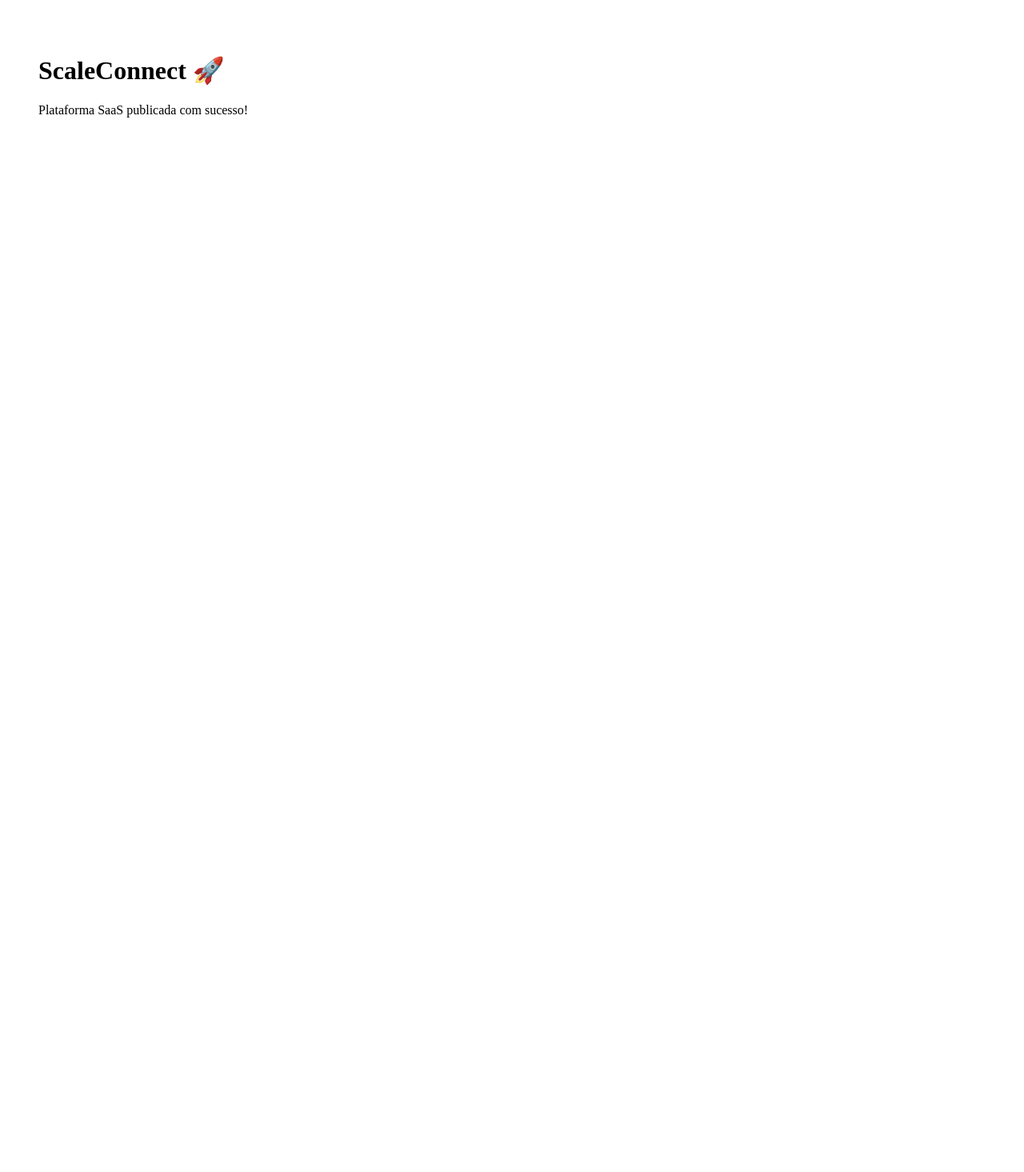
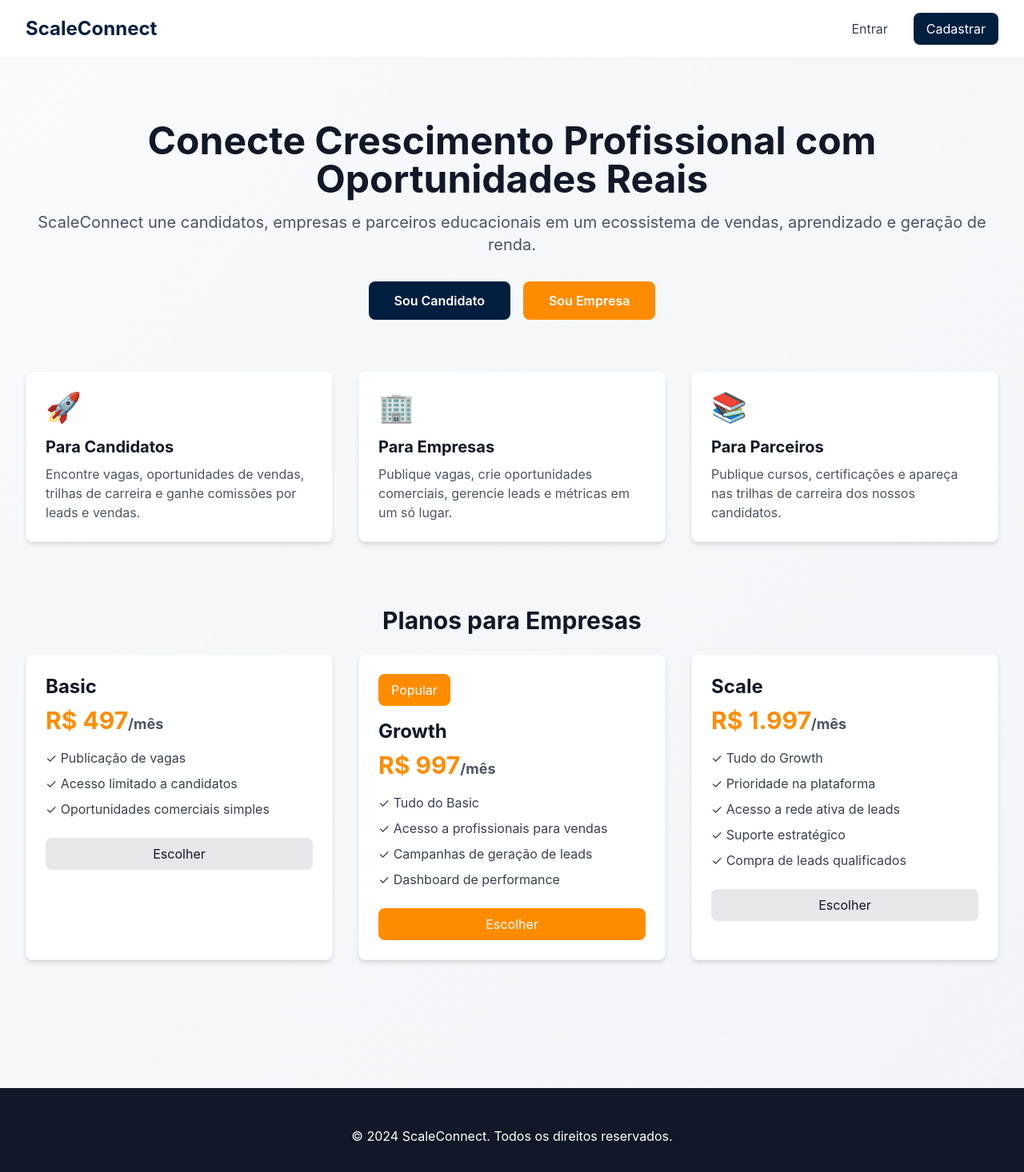
Before and after one commit to deniscansio/scaleconnect, a Next.js app: page / in a window 1280 px wide. Shown: the top 1466 px of the page at 80% size. Before the commit the page ends 800 px from the top, so only its background shows below. Built offline with nearby package versions, Linux system fonts and the light colour scheme.

Commit message:
Add files via upload

```diff
--- /dev/null
+++ b/app/globals.css
@@ -0,0 +1,67 @@
+@tailwind base;
+@tailwind components;
+@tailwind utilities;
+
+* {
+  margin: 0;
+  padding: 0;
+  box-sizing: border-box;
+}
+
+body {
+  font-family: 'Inter', system-ui, sans-serif;
+  background-color: #ffffff;
+  color: #1a1a1a;
+}
+
+/* Candidate Theme */
+.candidate-theme {
+  --primary: #001F3F;
+  --secondary: #FF8C00;
+  --light: #E8F4F8;
+  --dark: #000A1A;
+  --accent: #FFB84D;
+}
+
+/* Company Theme */
+.company-theme {
+  --primary: #FF8C00;
+  --secondary: #001F3F;
+  --light: #FFF5E6;
+  --dark: #4D2600;
+  --accent: #0033CC;
+}
+
+/* Admin Theme */
+.admin-theme {
+  --primary: #000000;
+  --secondary: #FFFFFF;
+  --light: #F5F5F5;
+  --dark: #1A1A1A;
+  --accent: #666666;
+}
+
+/* Utility Classes */
+.btn-primary {
+  @apply px-6 py-2 rounded-lg font-semibold transition-all duration-200;
+}
+
+.btn-primary:hover {
+  @apply opacity-90 transform scale-105;
+}
+
+.card {
+  @apply bg-white rounded-lg shadow-md p-6 border border-gray-100;
+}
+
+.input-field {
+  @apply w-full px-4 py-2 border border-gray-300 rounded-lg focus:outline-none focus:ring-2 focus:ring-offset-2;
+}
+
+.section-title {
+  @apply text-3xl font-bold text-gray-900 mb-6;
+}
+
+.section-subtitle {
+  @apply text-lg text-gray-600 mb-4;
+}
--- a/app/layout.tsx
+++ b/app/layout.tsx
@@ -1,18 +1,19 @@
-import type { Metadata } from "next";
+import type { Metadata } from 'next'
+import './globals.css'
 
 export const metadata: Metadata = {
-  title: "ScaleConnect",
-  description: "Plataforma ScaleConnect",
-};
+  title: 'ScaleConnect - Plataforma SaaS de Vendas e Carreira',
+  description: 'Conectando candidatos, empresas e parceiros educacionais para crescimento profissional e geração de renda.',
+}
 
 export default function RootLayout({
   children,
 }: {
-  children: React.ReactNode;
+  children: React.ReactNode
 }) {
   return (
     <html lang="pt-BR">
-      <body>{children}</body>
+      <body className="bg-white text-gray-900">{children}</body>
     </html>
-  );
+  )
 }
--- a/app/page.tsx
+++ b/app/page.tsx
@@ -1,8 +1,125 @@
+import Link from 'next/link'
+
 export default function Home() {
   return (
-    <main style={{ padding: 40 }}>
-      <h1>ScaleConnect 🚀</h1>
-      <p>Plataforma SaaS publicada com sucesso!</p>
+    <main className="min-h-screen bg-gradient-to-br from-slate-50 to-slate-100">
+      {/* Navigation */}
+      <nav className="bg-white shadow-sm">
+        <div className="max-w-7xl mx-auto px-4 sm:px-6 lg:px-8 py-4 flex justify-between items-center">
+          <div className="text-2xl font-bold text-candidate-primary">ScaleConnect</div>
+          <div className="flex gap-4">
+            <Link href="/login" className="px-4 py-2 text-gray-700 hover:text-gray-900">
+              Entrar
+            </Link>
+            <Link href="/signup" className="px-4 py-2 bg-candidate-primary text-white rounded-lg hover:bg-opacity-90">
+              Cadastrar
+            </Link>
+          </div>
+        </div>
+      </nav>
+
+      {/* Hero Section */}
+      <section className="max-w-7xl mx-auto px-4 sm:px-6 lg:px-8 py-20">
+        <div className="text-center mb-12">
+          <h1 className="text-5xl font-bold text-gray-900 mb-4">
+            Conecte Crescimento Profissional com Oportunidades Reais
+          </h1>
+          <p className="text-xl text-gray-600 mb-8">
+            ScaleConnect une candidatos, empresas e parceiros educacionais em um ecossistema de vendas, aprendizado e geração de renda.
+          </p>
+          <div className="flex gap-4 justify-center">
+            <Link href="/signup?type=candidate" className="px-8 py-3 bg-candidate-primary text-white rounded-lg font-semibold hover:bg-opacity-90 transition">
+              Sou Candidato
+            </Link>
+            <Link href="/signup?type=company" className="px-8 py-3 bg-company-primary text-white rounded-lg font-semibold hover:bg-opacity-90 transition">
+              Sou Empresa
+            </Link>
+          </div>
+        </div>
+
+        {/* Features Grid */}
+        <div className="grid md:grid-cols-3 gap-8 mt-16">
+          {/* Feature 1 */}
+          <div className="card">
+            <div className="text-4xl mb-4">🚀</div>
+            <h3 className="text-xl font-bold mb-2">Para Candidatos</h3>
+            <p className="text-gray-600">
+              Encontre vagas, oportunidades de vendas, trilhas de carreira e ganhe comissões por leads e vendas.
+            </p>
+          </div>
+
+          {/* Feature 2 */}
+          <div className="card">
+            <div className="text-4xl mb-4">🏢</div>
+            <h3 className="text-xl font-bold mb-2">Para Empresas</h3>
+            <p className="text-gray-600">
+              Publique vagas, crie oportunidades comerciais, gerencie leads e métricas em um só lugar.
+            </p>
+          </div>
+
+          {/* Feature 3 */}
+          <div className="card">
+            <div className="text-4xl mb-4">📚</div>
+            <h3 className="text-xl font-bold mb-2">Para Parceiros</h3>
+            <p className="text-gray-600">
+              Publique cursos, certificações e apareça nas trilhas de carreira dos nossos candidatos.
+            </p>
+          </div>
+        </div>
+
+        {/* Pricing Section */}
+        <div className="mt-20">
+          <h2 className="section-title text-center">Planos para Empresas</h2>
+          <div className="grid md:grid-cols-3 gap-8">
+            {/* Basic Plan */}
+            <div className="card border-2 border-gray-200">
+              <h3 className="text-2xl font-bold mb-2">Basic</h3>
+              <p className="text-3xl font-bold text-company-primary mb-4">R$ 497<span className="text-lg text-gray-600">/mês</span></p>
+              <ul className="space-y-2 mb-6 text-gray-700">
+                <li>✓ Publicação de vagas</li>
+                <li>✓ Acesso limitado a candidatos</li>
+                <li>✓ Oportunidades comerciais simples</li>
+              </ul>
+              <button className="w-full py-2 bg-gray-200 rounded-lg hover:bg-gray-300">Escolher</button>
+            </div>
+
+            {/* Growth Plan */}
+            <div className="card border-2 border-company-primary">
+              <div className="bg-company-primary text-white px-4 py-2 rounded-lg mb-4 inline-block">Popular</div>
+              <h3 className="text-2xl font-bold mb-2">Growth</h3>
+              <p className="text-3xl font-bold text-company-primary mb-4">R$ 997<span className="text-lg text-gray-600">/mês</span></p>
+              <ul className="space-y-2 mb-6 text-gray-700">
+                <li>✓ Tudo do Basic</li>
+                <li>✓ Acesso a profissionais para vendas</li>
+                <li>✓ Campanhas de geração de leads</li>
+                <li>✓ Dashboard de performance</li>
+              </ul>
+              <button className="w-full py-2 bg-company-primary text-white rounded-lg hover:bg-opacity-90">Escolher</button>
+            </div>
+
+            {/* Scale Plan */}
+            <div className="card border-2 border-gray-200">
+              <h3 className="text-2xl font-bold mb-2">Scale</h3>
+              <p className="text-3xl font-bold text-company-primary mb-4">R$ 1.997<span className="text-lg text-gray-600">/mês</span></p>
+              <ul className="space-y-2 mb-6 text-gray-700">
+                <li>✓ Tudo do Growth</li>
+                <li>✓ Prioridade na plataforma</li>
+                <li>✓ Acesso a rede ativa de leads</li>
+                <li>✓ Suporte estratégico</li>
+                <li>✓ Compra de leads qualificados</li>
+              </ul>
+              <button className="w-full py-2 bg-gray-200 rounded-lg hover:bg-gray-300">Escolher</button>
+            </div>
+          </div>
+        </div>
+      </section>
+
+      {/* Footer */}
+      <footer className="bg-gray-900 text-white mt-20 py-12">
+        <div className="max-w-7xl mx-auto px-4 sm:px-6 lg:px-8 text-center">
+          <p>&copy; 2024 ScaleConnect. Todos os direitos reservados.</p>
+        </div>
+      </footer>
     </main>
-  );
+  )
 }
```
